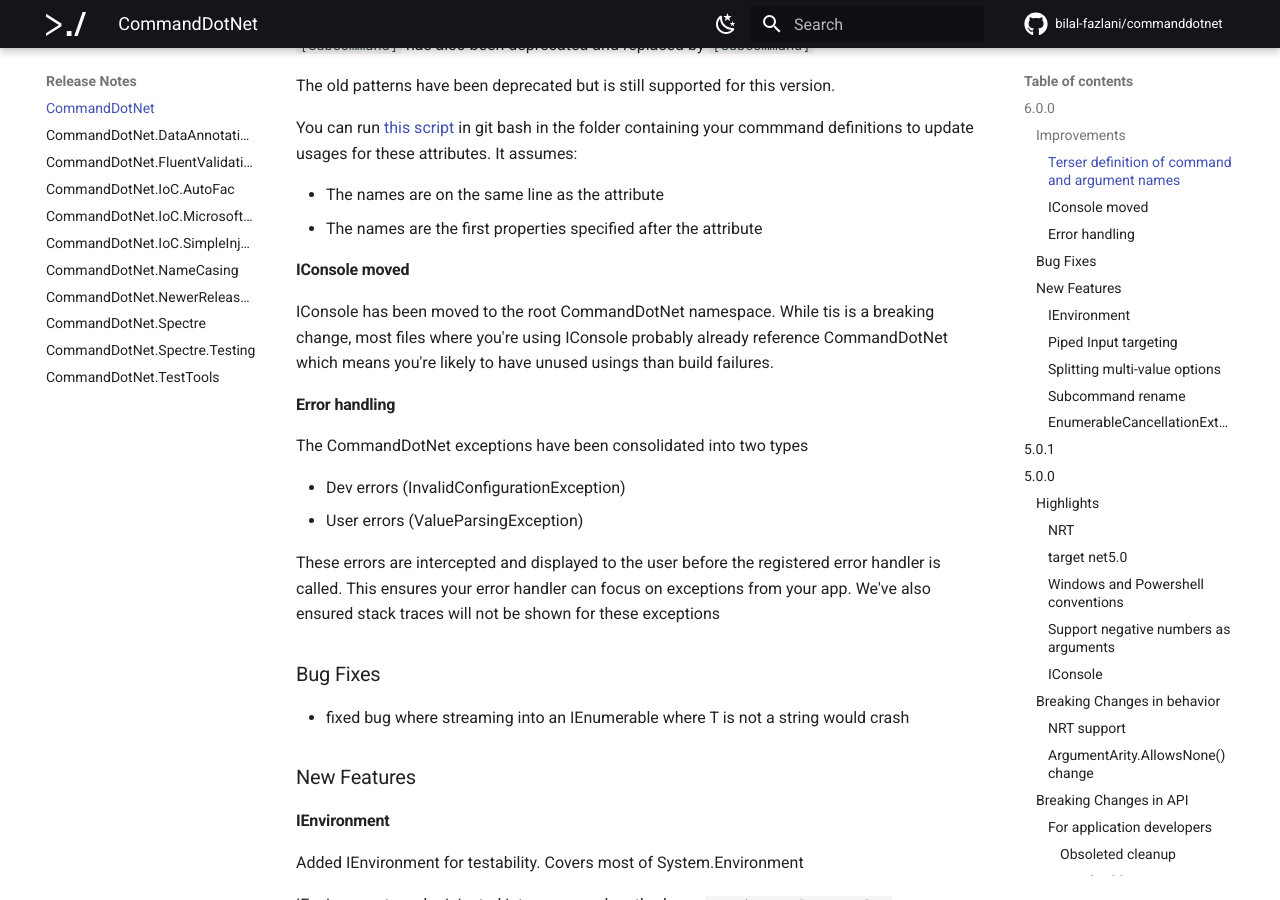
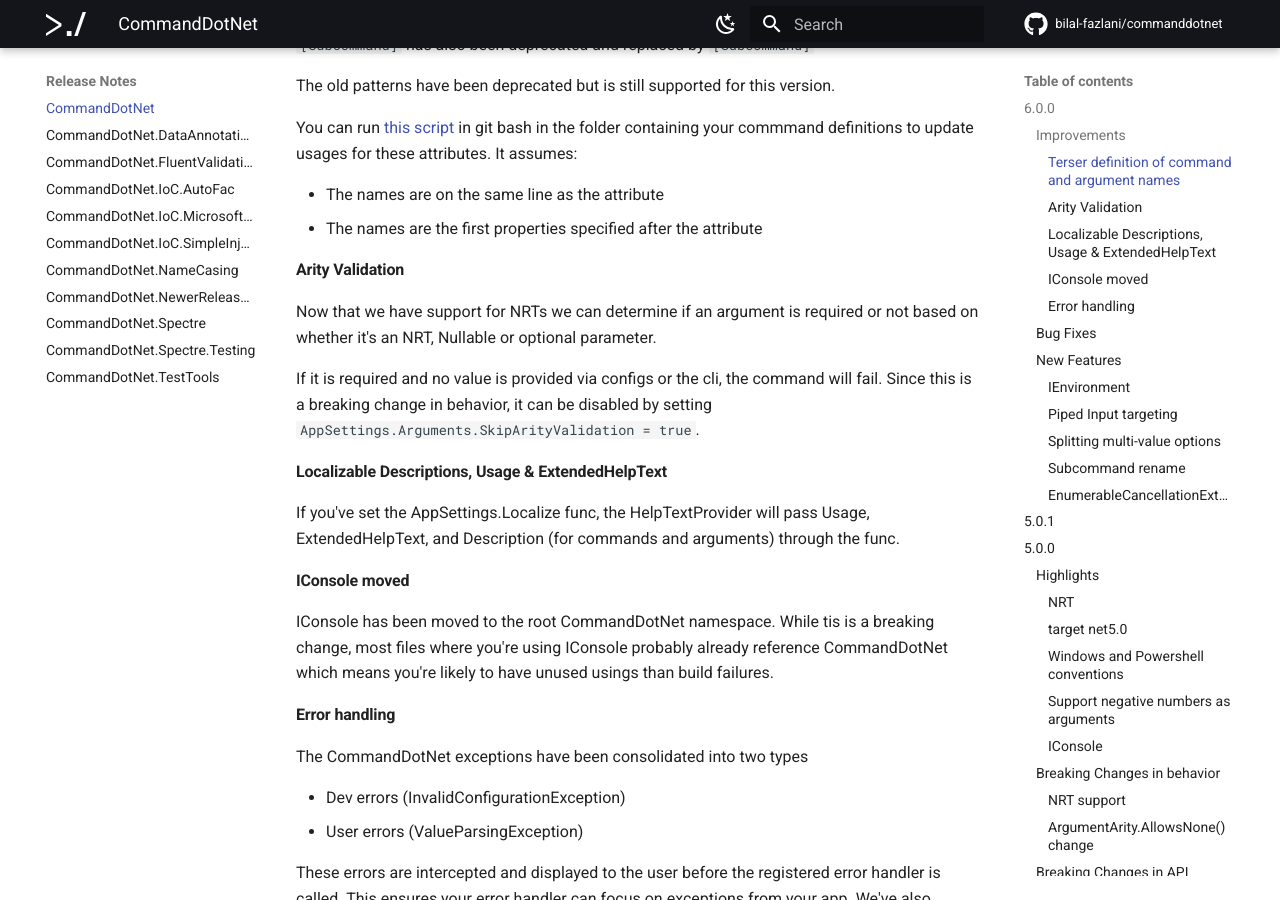
Before and after one commit to bilal-fazlani/commanddotnet, an MkDocs documentation site: the page built from docs/ReleaseNotes/CommandDotNet.md, in a window 1280 px wide and 900 px high, scrolled down 580 px. Built offline with MkDocs 1.6.1 and Material for MkDocs 9.7.7, drawn with Linux system fonts in a browser that asks for light colours; comment, search, counter and statistics services are not loaded.

Commit message:
release notes

```diff
--- a/docs/ReleaseNotes/CommandDotNet.md
+++ b/docs/ReleaseNotes/CommandDotNet.md
@@ -22,6 +22,16 @@
 
 - The names are on the same line as the attribute
 - The names are the first properties specified after the attribute
+
+#### Arity Validation
+
+Now that we have support for NRTs we can determine if an argument is required or not based on whether it's an NRT, Nullable<T> or optional parameter.
+
+If it is required and no value is provided via configs or the cli, the command will fail. Since this is a breaking change in behavior, it can be disabled by setting `AppSettings.Arguments.SkipArityValidation = true`.
+
+#### Localizable Descriptions, Usage & ExtendedHelpText
+
+If you've set the AppSettings.Localize func, the HelpTextProvider will pass Usage, ExtendedHelpText, and Description (for commands and arguments) through the func.
 
 #### IConsole moved
 
```
Also changed, not shown: docs/ReleaseNotes/CommandDotNet.DataAnnotations.md (+4 -0 lines), docs/ReleaseNotes/CommandDotNet.FluentValidation.md (+4 -0 lines), docs/ReleaseNotes/CommandDotNet.Spectre.Testing.md (+5 -1 lines), docs/ReleaseNotes/CommandDotNet.Spectre.md (+8 -0 lines).
